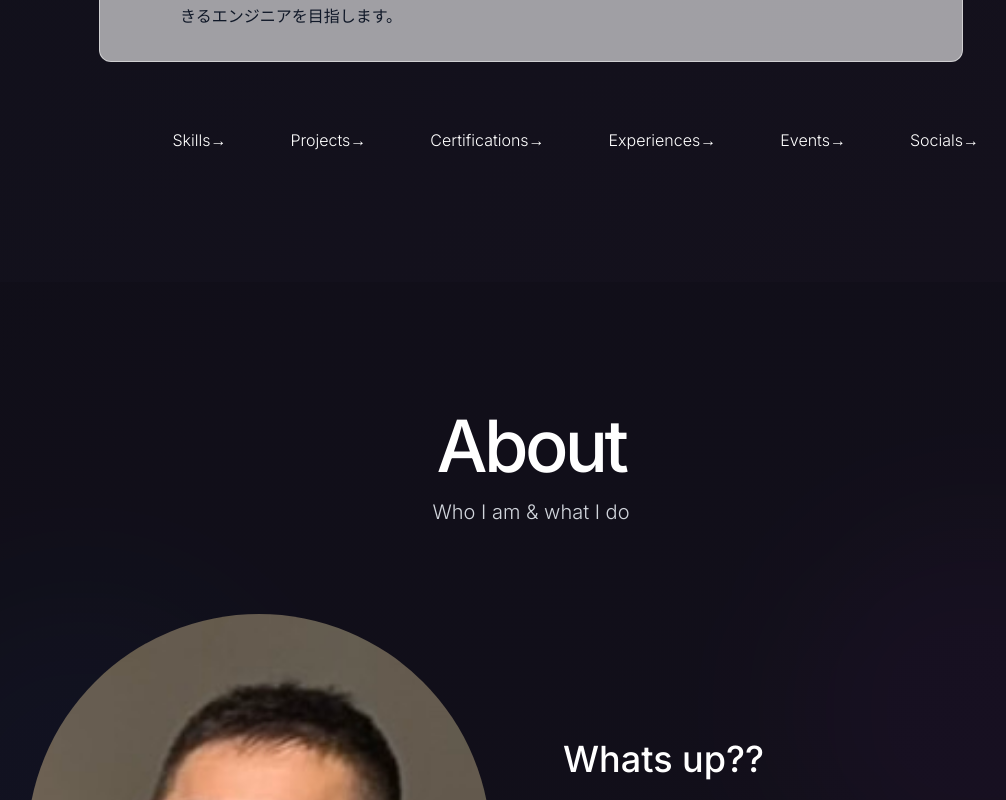
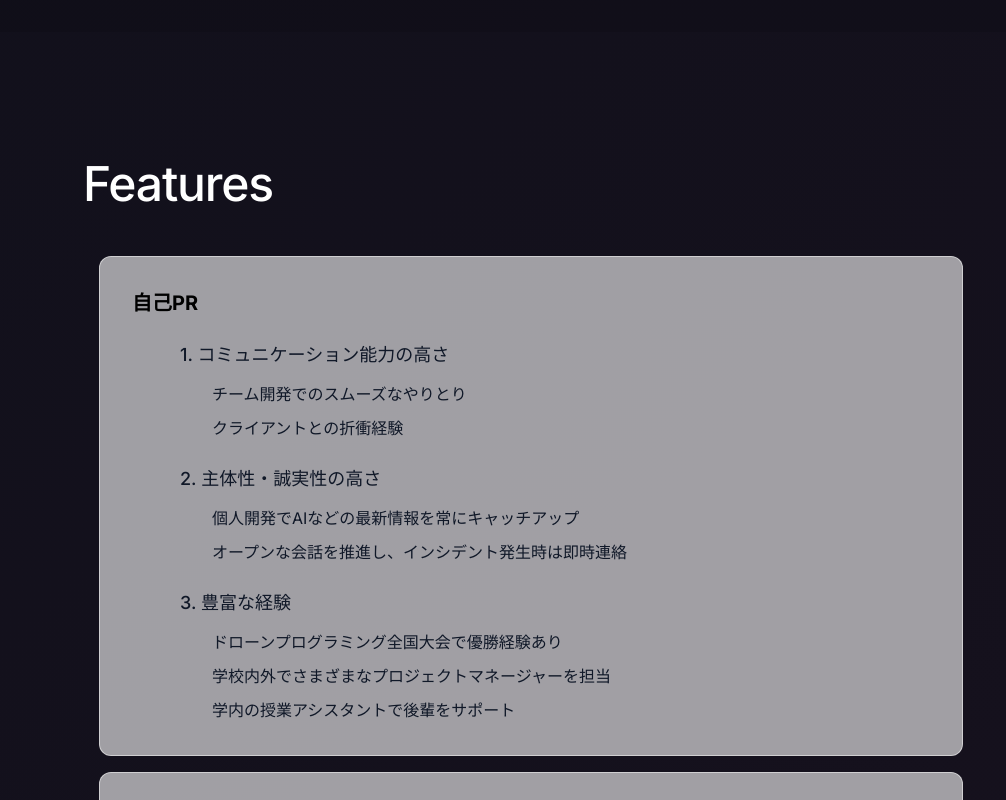
Before and after one commit to lvncer/portfolio, a Next.js app: page / in a window 1280 px wide. Shown: the part 1700-2500 px from the top of the page, without its empty margins (109-1115 px from the left). Built offline with nearby package versions, Linux system fonts and the light colour scheme.

Commit message:
refactor: update Hero and FeatureSection components for improved navigation and layout
- Reordered the FeatureSection component in the Home page.
- Removed unused pageLinks from FeatureSection.
- Updated link targets and text in the Hero component for better clarity and navigation.

```diff
--- a/src/app/page.tsx
+++ b/src/app/page.tsx
@@ -9,8 +9,8 @@ export default function Home() {
     <div className="relative min-h-screen">
       <div className="relative z-10 min-h-screen">
         <Hero />
+        <About />
         <FeatureSection />
-        <About />
       </div>
     </div>
   )
--- a/src/components/home/FeatureSection.tsx
+++ b/src/components/home/FeatureSection.tsx
@@ -41,33 +41,6 @@ const features: Feature[] = [
     title: "Future Vision",
     description:
       "AIエージェントによる開発の自律化をさらに推し進め、チーム全体の生産性を飛躍させることに挑戦したいと考えています。また、これまでの開発経験を活かし、生成AIを応用したパーソナライズ機能や、これまでにない対話型のユーザー体験をシステムに実装し、事業の成長に直接貢献できるエンジニアを目指します。",
-  },
-]
-
-const pageLinks = [
-  {
-    href: "/skills",
-    title: "Skills",
-  },
-  {
-    href: "/projects",
-    title: "Projects",
-  },
-  {
-    href: "/certifications",
-    title: "Certifications",
-  },
-  {
-    href: "/experiences",
-    title: "Experiences",
-  },
-  {
-    href: "/events",
-    title: "Events",
-  },
-  {
-    href: "/social",
-    title: "Socials",
   },
 ]
 
@@ -120,20 +93,6 @@ export const FeatureSection = () => {
               </AnimatedElement>
             ))}
           </div>
-
-          <div className="grid grid-cols-2 justify-end gap-x-8 gap-y-6 text-base font-semibold leading-7 text-white sm:grid-cols-3 md:flex lg:gap-x-16">
-            {pageLinks.map((link, index) => (
-              <AnimatedElement key={link.href} delay={0.8 + index * 0.1}>
-                <Link
-                  href={link.href}
-                  className="hover:text-blue-300 transition-colors font-light"
-                >
-                  {link.title}
-                  <span aria-hidden="true">&rarr;</span>
-                </Link>
-              </AnimatedElement>
-            ))}
-          </div>
         </div>
       </div>
     </div>
--- a/src/components/home/Hero.tsx
+++ b/src/components/home/Hero.tsx
@@ -29,12 +29,12 @@ export const Hero = () => {
                 className="group justify-start text-left h-auto p-6 text-gray-200 hover:text-white hover:bg-white/5 transition-all duration-300"
                 asChild
               >
-                <Link href="#features">
+                <Link href="#about">
                   <div className="flex items-center justify-between w-full">
                     <div>
-                      <div className="text-lg font-medium">Features</div>
+                      <div className="text-lg font-medium">Explore</div>
                       <div className="text-sm text-gray-400 font-light">
-                        Core Values
+                        About & Background
                       </div>
                     </div>
                     <ArrowRight className="w-5 h-5 group-hover:translate-x-1 transition-transform" />
@@ -47,12 +47,12 @@ export const Hero = () => {
                 className="group justify-start text-left h-auto p-6 text-gray-200 hover:text-white hover:bg-white/5 transition-all duration-300"
                 asChild
               >
-                <Link href="#about">
+                <Link href="#features">
                   <div className="flex items-center justify-between w-full">
                     <div>
-                      <div className="text-lg font-medium">Explore</div>
+                      <div className="text-lg font-medium">Features</div>
                       <div className="text-sm text-gray-400 font-light">
-                        About & Background
+                        Core Values
                       </div>
                     </div>
                     <ArrowRight className="w-5 h-5 group-hover:translate-x-1 transition-transform" />
```
